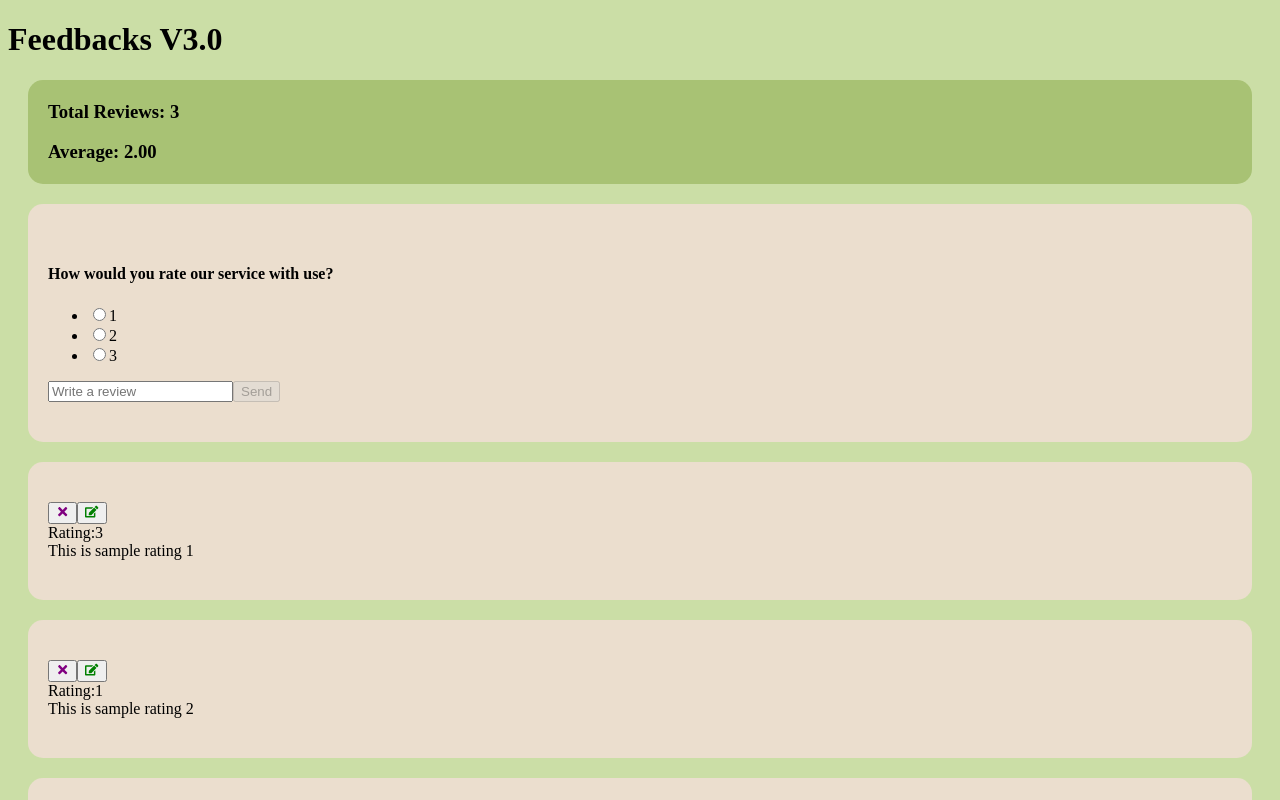
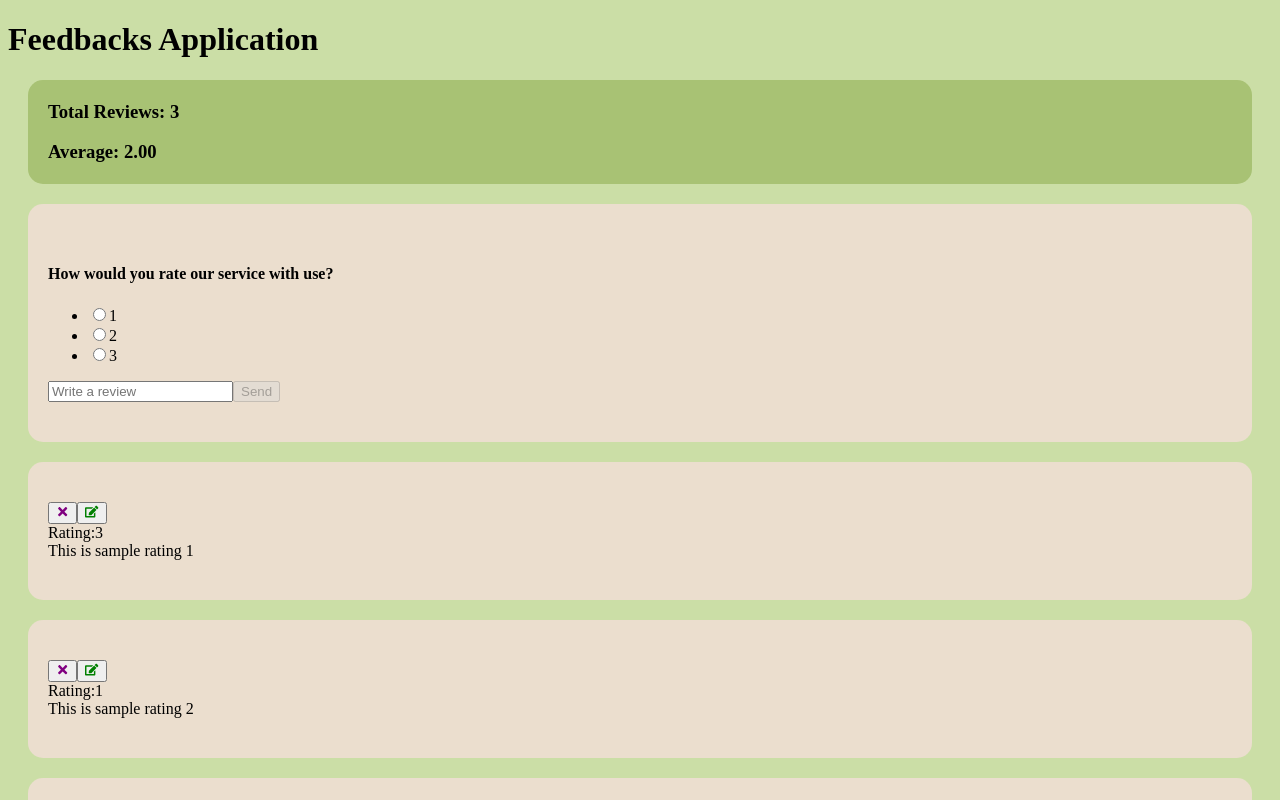
Before and after one commit to sureshghimire/Feedback-App, a React (Create React App) app: page / in a window 1280 px wide. Shown: the top 800 px of the page. Built offline with nearby package versions, Linux system fonts and the light colour scheme.

Commit message:
testing cicd

```diff
--- a/src/App.js
+++ b/src/App.js
@@ -20,7 +20,7 @@ function App() {
   return (
     <FeedBackProvider>
     <Router>
-      <Header text="Feedbacks V3.0" />
+      <Header text="Feedbacks Application" />
 
       <div className="container">
         <Routes>
```
